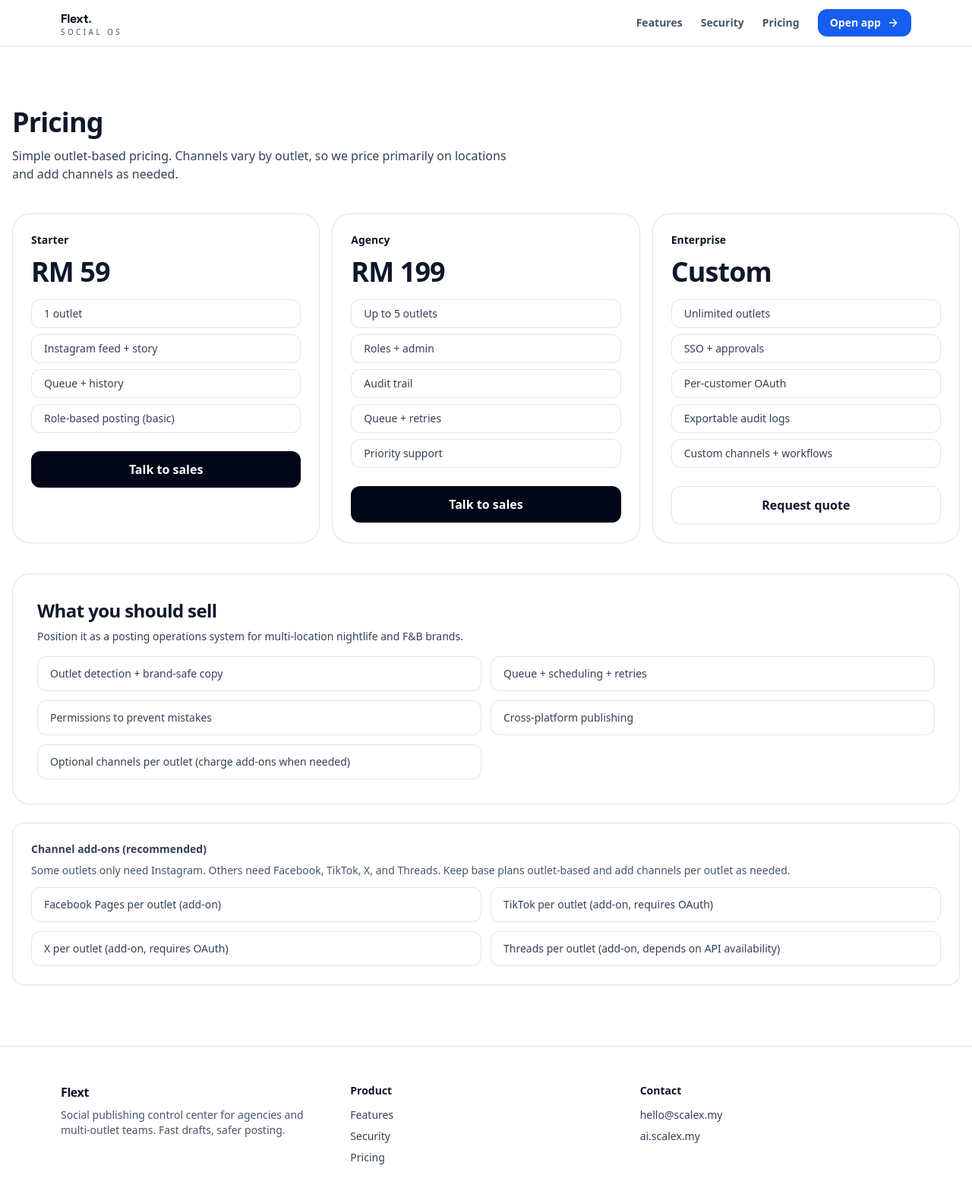
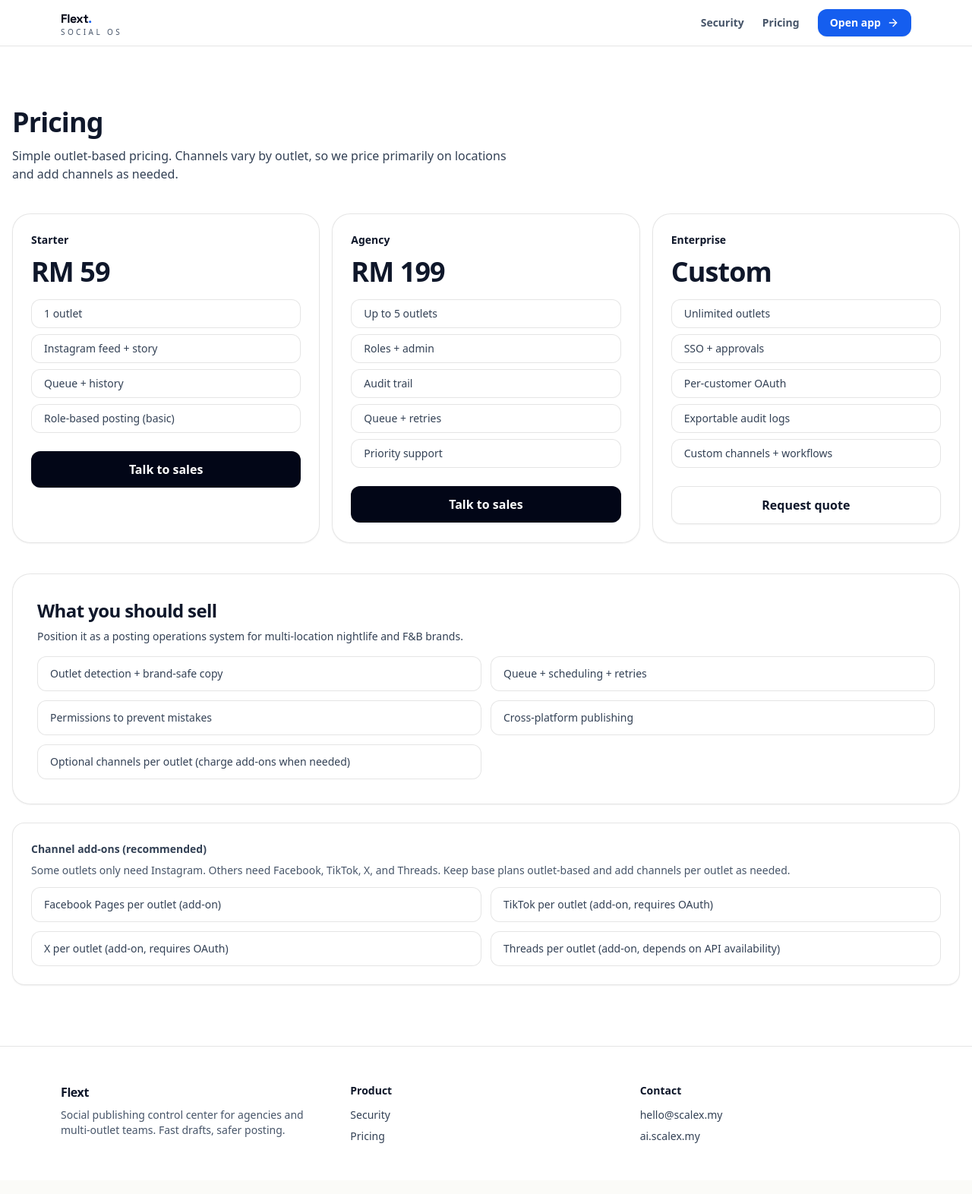
Before and after one commit to kumaresrao5/vishra-social-os, a Next.js app: page /marketing/pricing in a window 1280 px wide. Shown: the top 1572 px of the page at 76% size. Built offline with nearby package versions, Linux system fonts and the light colour scheme.

Commit message:
Update marketing nav to match new home (Pricing/Security only)

```diff
--- a/components/marketing/marketing-shell.tsx
+++ b/components/marketing/marketing-shell.tsx
@@ -24,14 +24,13 @@ export default function MarketingShell({
           <Link href="/" className="flex items-center gap-3">
             <div className="leading-none">
               <div className="font-display text-base font-black tracking-tight text-slate-950">
-                Flext<span className="text-emerald-700">.</span>
+                Flext<span className="text-[#155EEF]">.</span>
               </div>
               <div className="text-[10px] uppercase tracking-[0.34em] text-slate-600">Social OS</div>
             </div>
           </Link>
 
           <nav className="hidden items-center gap-6 md:flex">
-            <NavLink href="/features" label="Features" />
             <NavLink href="/security" label="Security" />
             <NavLink href="/pricing" label="Pricing" />
             <a
@@ -48,7 +47,6 @@ export default function MarketingShell({
             </summary>
             <div className="absolute right-0 mt-2 w-56 overflow-hidden rounded-2xl border border-black/10 bg-white shadow-lg">
               <div className="p-3 space-y-2">
-                <Link className="block rounded-xl px-3 py-2 text-sm font-semibold text-slate-800 hover:bg-slate-50" href="/features">Features</Link>
                 <Link className="block rounded-xl px-3 py-2 text-sm font-semibold text-slate-800 hover:bg-slate-50" href="/security">Security</Link>
                 <Link className="block rounded-xl px-3 py-2 text-sm font-semibold text-slate-800 hover:bg-slate-50" href="/pricing">Pricing</Link>
                 <a
@@ -76,7 +74,6 @@ export default function MarketingShell({
           <div className="text-sm">
             <div className="font-semibold text-slate-900">Product</div>
             <div className="mt-3 space-y-2 text-slate-700">
-              <Link href="/features" className="block hover:text-slate-950">Features</Link>
               <Link href="/security" className="block hover:text-slate-950">Security</Link>
               <Link href="/pricing" className="block hover:text-slate-950">Pricing</Link>
             </div>
```
